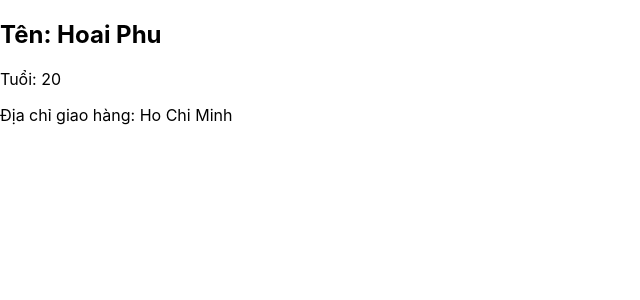
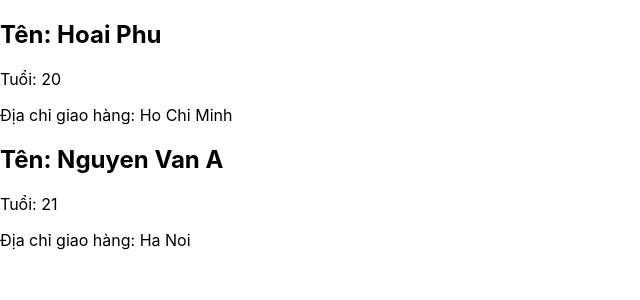
Before and after one commit to NguyenHoaiPhu299/LearnReactTutorial, a React (Create React App) app: page / in a window 1280 px wide. Shown: the top 300 px of the page, without its empty margins (0-640 px from the left). Built offline with nearby package versions, Linux system fonts and the light colour scheme.

Commit message:
Basic example of component reuse

```diff
--- a/src/App.js
+++ b/src/App.js
@@ -7,6 +7,7 @@ function App() {
   return (
     <>
       <Member name='Hoai Phu' age='20' shippingAddress='Ho Chi Minh'></Member>
+      <Member name='Nguyen Van A' age='21' shippingAddress='Ha Noi'/>
     </>
   );
 }
```
